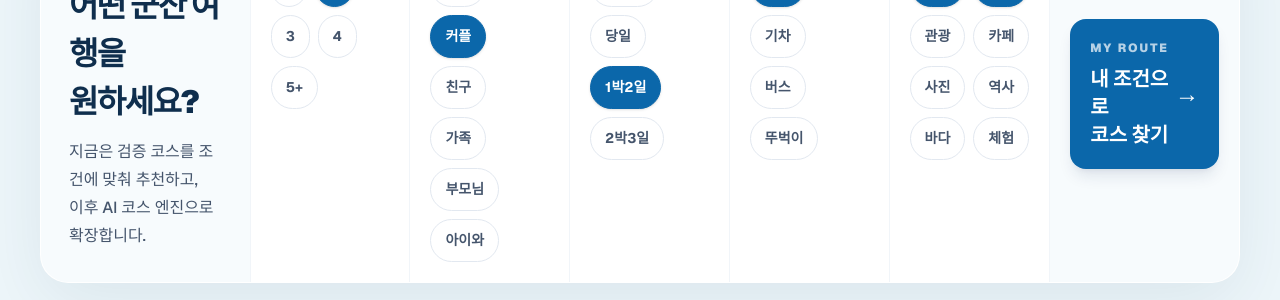
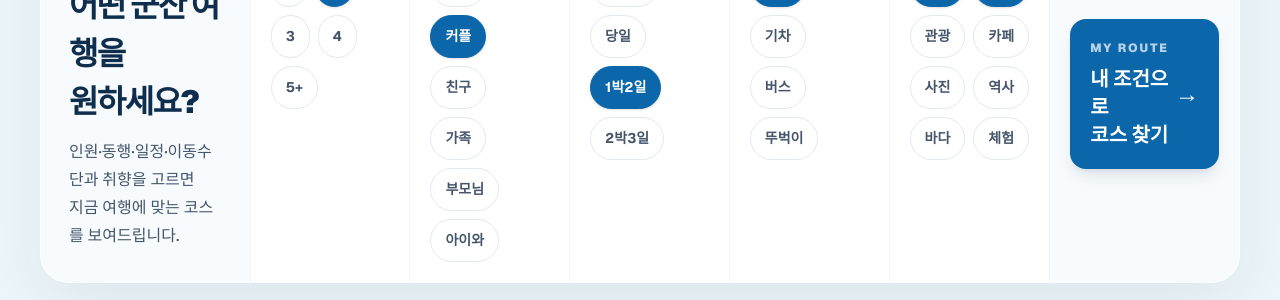
Before and after one commit to Aprasaks/gunsan-com, a Next.js app: page / in a window 1280 px wide. Shown: the part 780-1080 px from the top of the page. Built offline with nearby package versions, Linux system fonts and the light colour scheme; a web font is replaced by a local one.

Commit message:
replace internal planner copy with traveler-facing copy

```diff
--- a/components/CourseFinder.tsx
+++ b/components/CourseFinder.tsx
@@ -45,8 +45,8 @@ export default function CourseFinder() {
             원하세요?
           </h2>
           <p className="mt-3 text-[16px] font-medium leading-7 text-slate-600">
-            지금은 검증 코스를 조건에 맞춰 추천하고,
-            <br className="hidden xl:block" /> 이후 AI 코스 엔진으로 확장합니다.
+            인원·동행·일정·이동수단과 취향을 고르면
+            <br className="hidden xl:block" /> 지금 여행에 맞는 코스를 보여드립니다.
           </p>
         </div>
 
```
